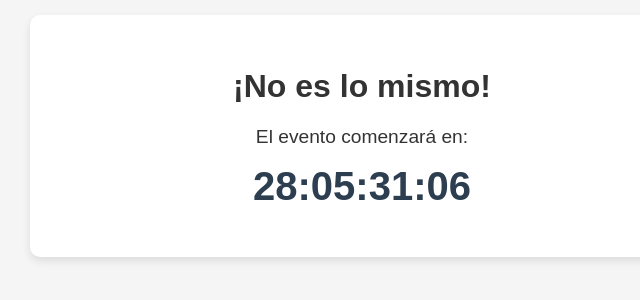
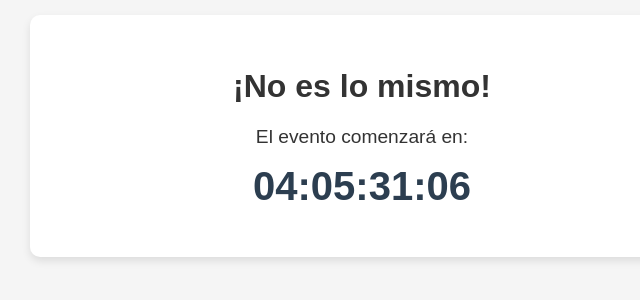
Before and after one commit to heduardo26/countdown, a plain HTML site: page index.html in a window 1280 px wide. Shown: the part 264-564 px from the top of the page, 278-918 px from the left. Drawn offline with Linux system fonts and the light colour scheme.

Commit message:
Update index.html
update date

```diff
--- a/index.html
+++ b/index.html
@@ -69,7 +69,7 @@
     <script>
         // Configura la fecha y hora objetivo (formato: Año, Mes-1, Día, Hora, Minuto, Segundo)
         //const targetDate = new Date(2024, 11, 31, 23, 59, 59); // 31 de Diciembre 2024, 23:59:59
-        const targetDate = new Date(2025, 5, 25, 18, 59, 59); // 31 de Diciembre 2024, 23:59:59
+        const targetDate = new Date(2025, 5, 1, 18, 59, 59); // 01 de Junio 2025, 23:59:59
 
         // Elementos del DOM
         const countdownElement = document.getElementById('countdown');
```
